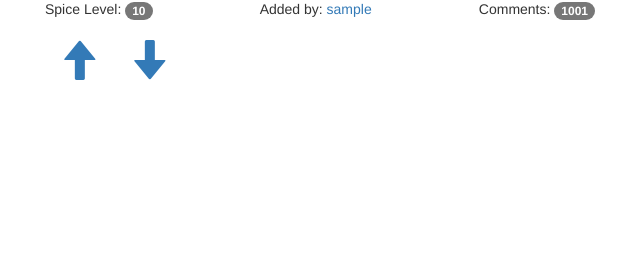
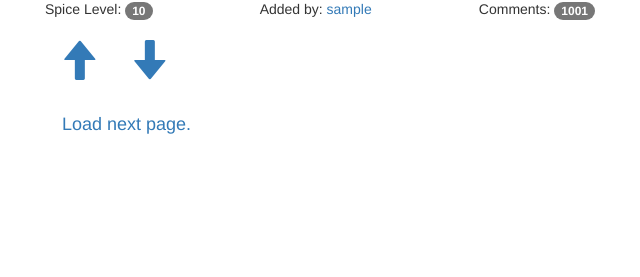
Before and after one commit to jaagupku/spicy-memes, a CodeIgniter app: the page made by application/views/pages/memebody.php in a window 1280 px wide. Shown: the part 523-800 px from the top of the page, without its empty margins (320-960 px from the left). Run offline with CodeIgniter, Linux system fonts and the light colour scheme; the template is opened without the code that fills it: most values are stand-ins (such as "Sample title", 1, 10 or a date in 2020); data that the repository does not hold is empty.

Commit message:
added button to end of meme page to load more memes, if there are any.

```diff
--- a/application/views/pages/header.php
+++ b/application/views/pages/header.php
@@ -55,8 +55,8 @@ $scripts = array();
 
           <ul class="nav navbar-nav navbar-right loginsignup">
             <?php if (isset($username)) { ?>
-              <li <?php if($selection==='profile') {echo 'class="active"';} ?> ><a href="/index.php/profile/<?= $username ?>" id="username"><span class="glyphicon glyphicon-user"></span><?= $username ?></a></li>
-              <li><a href="/index.php/logout" id="logout"><span class="glyphicon glyphicon-log-out"></span> Logout</a></li>
+              <li <?php if($selection==='profile') {echo 'class="active"';} ?> ><a href="<?php echo site_url("profile/".$username) ?>" id="username"><span class="glyphicon glyphicon-user"></span><?= $username ?></a></li>
+              <li><a href="<?php echo site_url("logout"); ?>" id="logout"><span class="glyphicon glyphicon-log-out"></span> Logout</a></li>
             <?php } else { ?>
               <li><a role="button" class="btn btn-signup btn-md" id="signup" data-toggle="modal" data-target="#signuploginmodal"><span class="glyphicon glyphicon-user"></span> SIGN UP</a></li>
               <li><a role="button" class="btn btn-login btn-md" id="login" data-toggle="modal" data-target="#signuploginmodal"><span class="glyphicon glyphicon-log-in"></span> LOG IN</a></li>
@@ -126,7 +126,7 @@ $scripts = array();
     <div class="container-fluid">
       <div class="row">
         <div class="col-xs-12 col-lg-12 addsomespice">
-            <a role="button" class="btn btn-lg" href="/index.php/meme/add">ADD SOME SPICE</a>
+            <a role="button" class="btn btn-lg" href="<?php echo site_url("meme/add") ?>">ADD SOME SPICE</a>
         </div>
       </div>
     </div>
--- a/application/views/pages/memebody.php
+++ b/application/views/pages/memebody.php
@@ -42,6 +42,22 @@ array_push($scripts, '/assets/js/script.js');
 
 <?php endforeach ?>
 
+<?php if($nextpage != FALSE) : ?>
+<div class="container-fluid">
+  <div class="row">
+    <div class="col-xs-12 col-custom-frontpage col-centered">
+        <a role="button" class="btn btn-lg" href="<?php echo site_url($nextpage) ?>">Load next page.</a>
+    </div>
+  </div>
+</div>
+<?php else : ?>
+<div class="container-fluid">
+  <div class="row col-centered col-custom-frontpage">
+    <p>End of page, no more memes.</p>
+  </div>
+</div>
+<?php endif; ?>
+
 <?php
 include('footer.php')
 ?>
```
Also changed, not shown: application/controllers/Main.php (+14 -5 lines).
